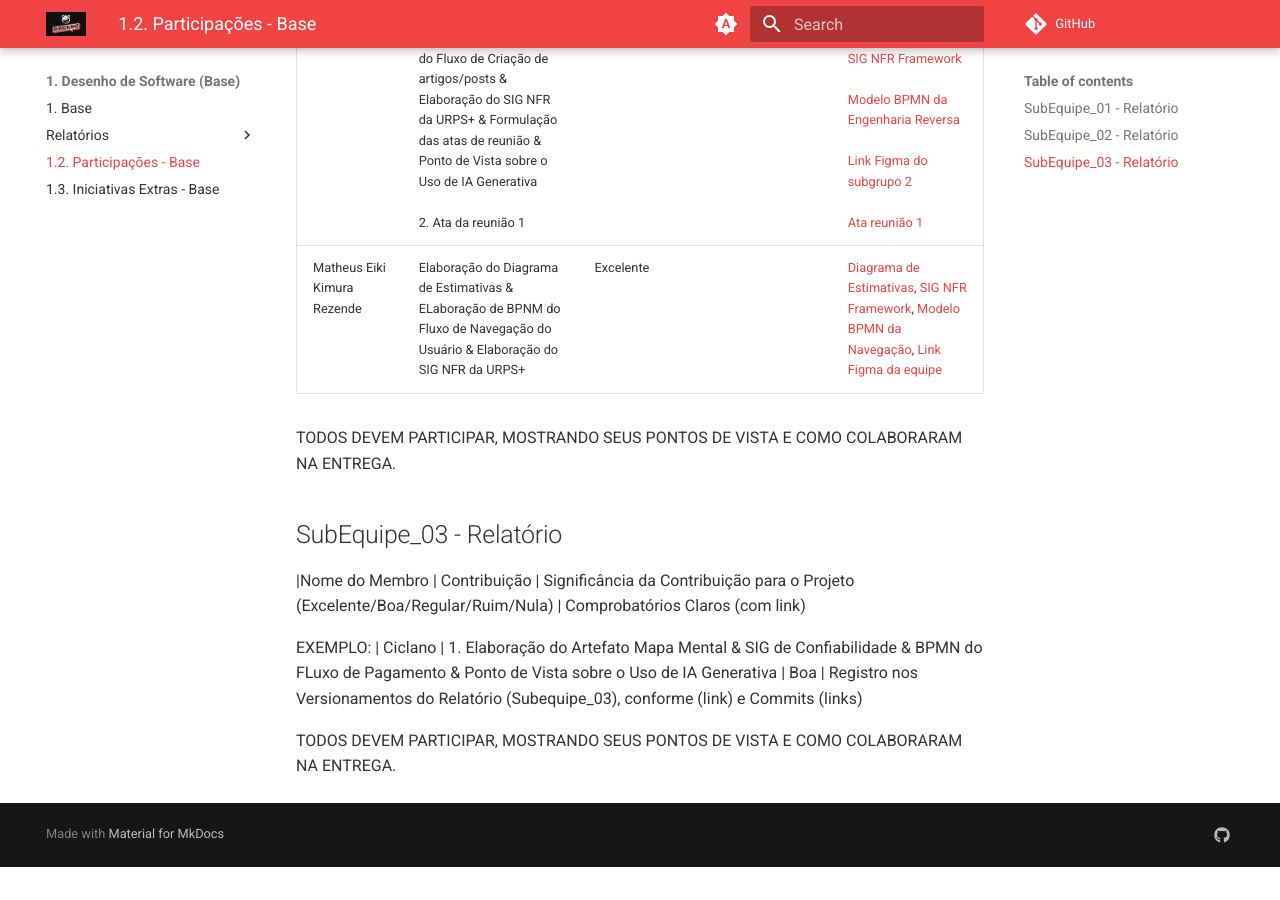
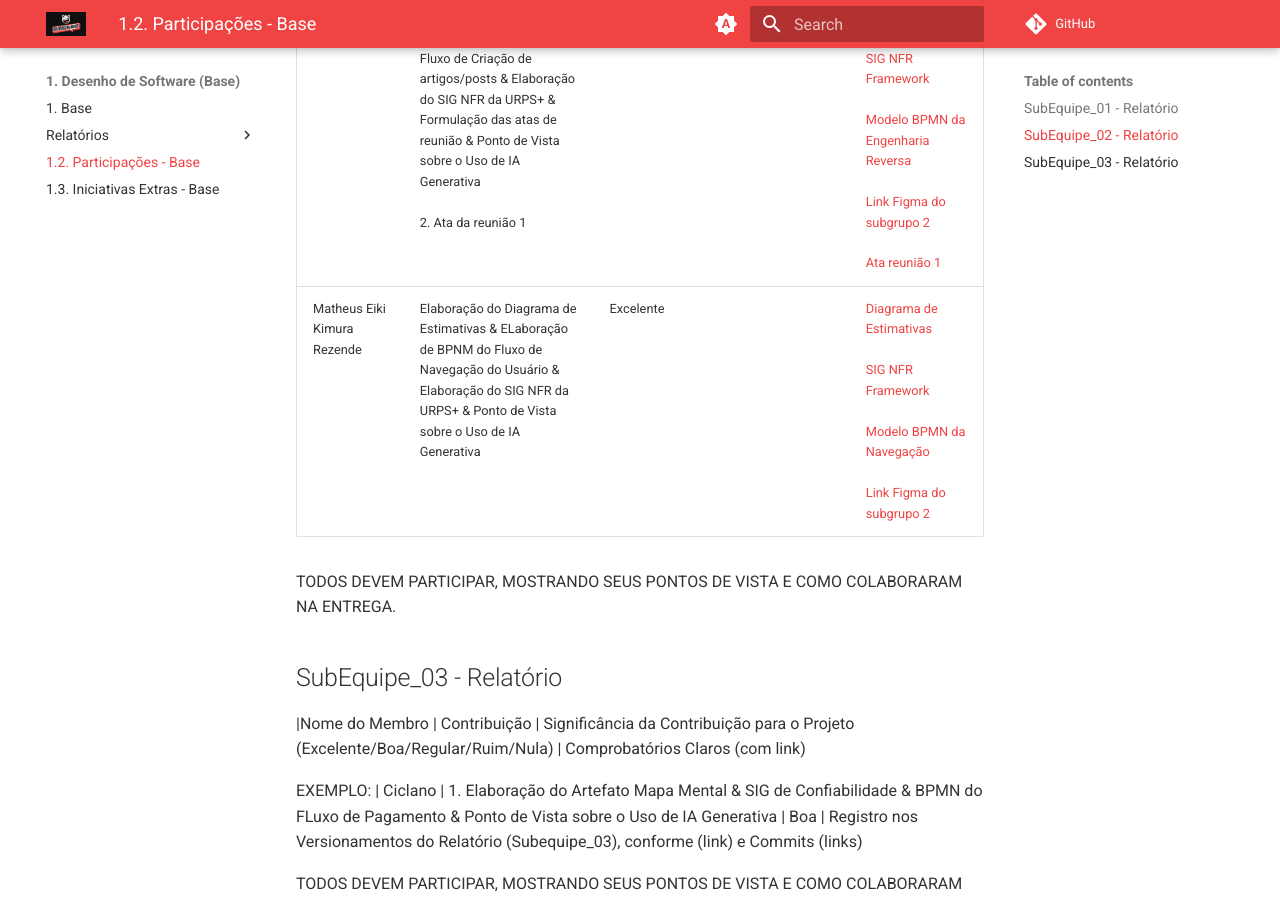
Before and after one commit to UnBArqDsw2026-2-Turma01/2026.2-T01-_G3_ProjetoPortalNoticias_Entrega_01, an MkDocs documentation site: the page built from docs/Base/1.2.ParticipacoesBase.md, in a window 1280 px wide and 900 px high, scrolled down 1734 px. Built offline with MkDocs 1.6.1 and Material for MkDocs 9.7.7, drawn with Linux system fonts in a browser that asks for light colours; comment, search, counter and statistics services are not loaded; before the commit the page ends 2601 px from its top, so only the background shows below that.

Commit message:
fix: corrige links faltantes do eiki

```diff
--- a/docs/Base/1.2.ParticipacoesBase.md
+++ b/docs/Base/1.2.ParticipacoesBase.md
@@ -17,7 +17,7 @@
 |Nome do Membro | Contribuição | Significância da Contribuição para o Projeto (Excelente/Boa/Regular/Ruim/Nula) | Comprobatórios Claros (com link)|
 |---------- | ---------- |------------ | --------------- |
 | Luís Felipe Parreira Cunha | 1. Elaboração do Diagrama de Estimativas & ELaboração de BPNM do Fluxo de Criação de artigos/posts & Elaboração do SIG NFR da URPS+ & Formulação das atas de reunião & Ponto de Vista sobre o Uso de IA Generativa<br><br>2. Ata da reunião 1 | Excelente | [Diagrama de Estimativas](../assets/subGrupo2/Diagrama%20de%20estimativas%20sg2.png)<br><br>[SIG NFR Framework](../assets/subGrupo2/SIG%20NFR%20Framework%20sg2.png)<br><br>[Modelo BPMN da Engenharia Reversa](../assets/subGrupo2/Engenharia%20reversa%20BPMN%20sg2.png)<br><br>[Link Figma do subgrupo 2](https://www.figma.com/folder_invite/redeem/FazB2vqfpR04IAIecOvcBo)<br><br>[Ata reunião 1](../Projeto/Atas_1.md)|
-| Matheus Eiki Kimura Rezende | Elaboração do Diagrama de Estimativas & ELaboração de BPNM do Fluxo de Navegação do Usuário & Elaboração do SIG NFR da URPS+ | Excelente | [Diagrama de Estimativas](), [SIG NFR Framework](), [Modelo BPMN da Navegação](), [Link Figma da equipe](https://www.figma.com/folder_invite/redeem/FazB2vqfpR04IAIecOvcBo)|
+| Matheus Eiki Kimura Rezende | Elaboração do Diagrama de Estimativas & ELaboração de BPNM do Fluxo de Navegação do Usuário & Elaboração do SIG NFR da URPS+ & Ponto de Vista sobre o Uso de IA Generativa | Excelente | [Diagrama de Estimativas](../assets/subGrupo2/Estimativa%20-%20Eiki.png)<br><br>[SIG NFR Framework](../assets/subGrupo2/SIG%20NFR%20-%20Eiki.png)<br><br>[Modelo BPMN da Navegação](../assets/subGrupo2/BPNM%20-%20Eiki.png)<br><br>[Link Figma do subgrupo 2](https://www.figma.com/folder_invite/redeem/FazB2vqfpR04IAIecOvcBo)|
 
 
 TODOS DEVEM PARTICIPAR, MOSTRANDO SEUS PONTOS DE VISTA E COMO COLABORARAM NA ENTREGA.
```
